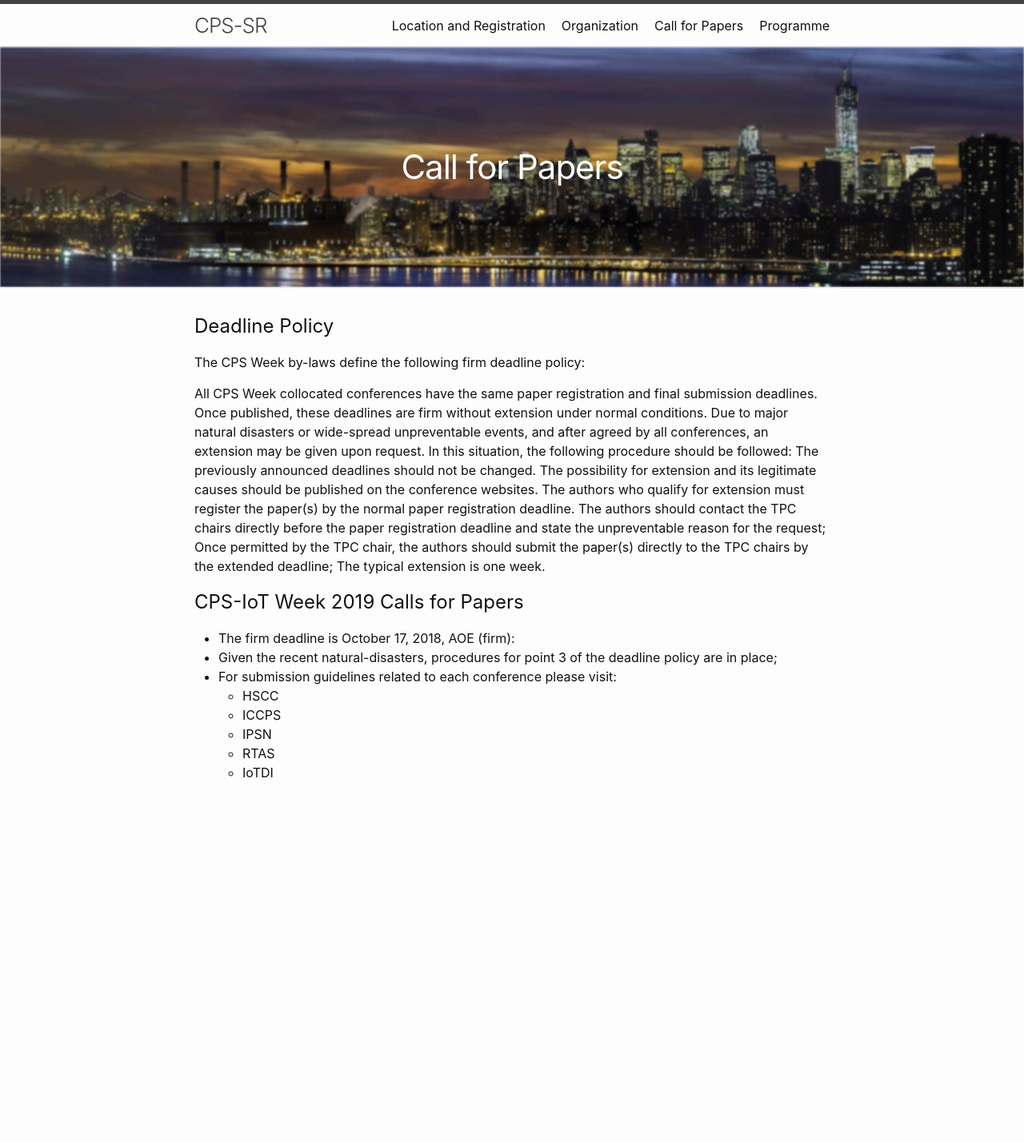
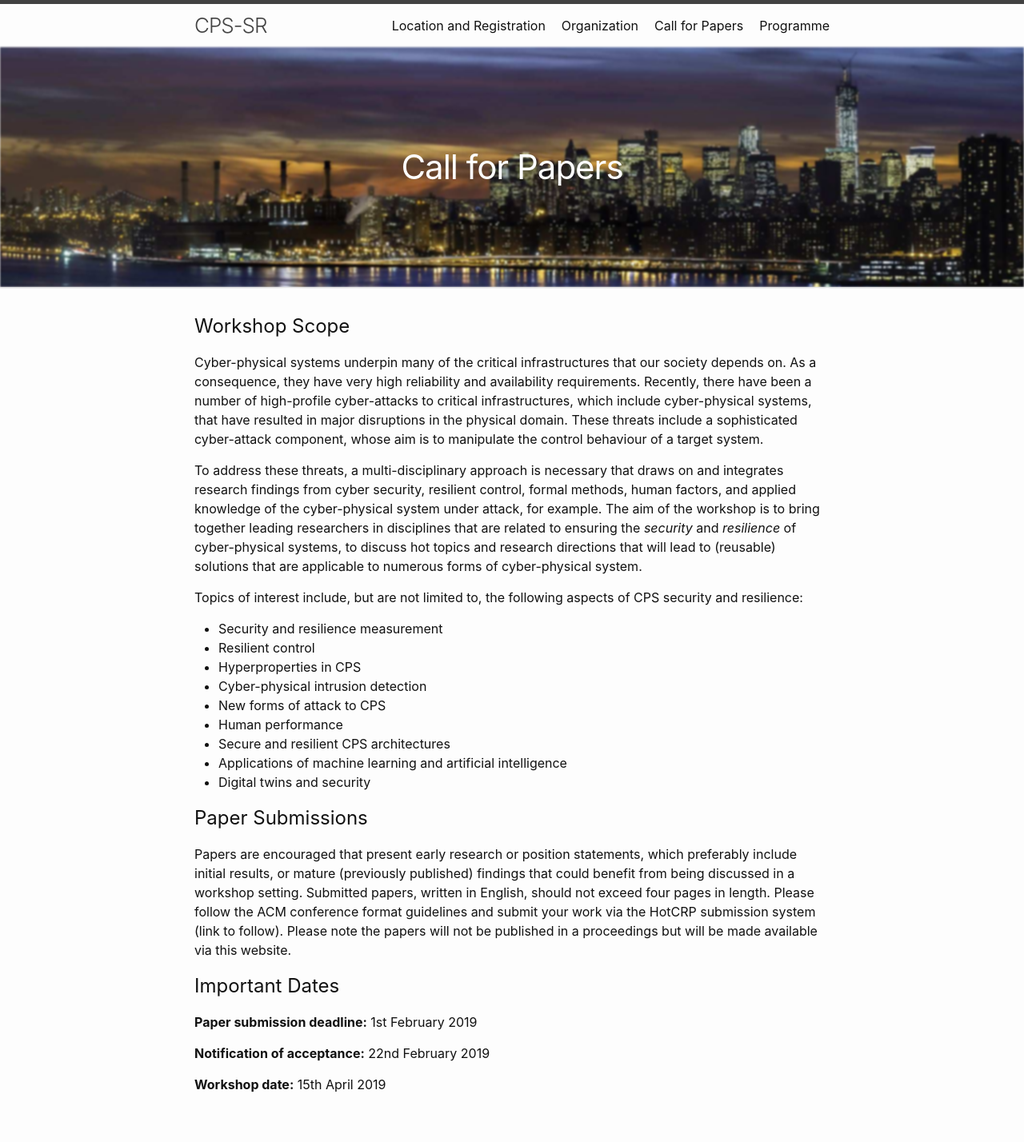
Before and after one commit to ait-csr/cps-sr, a Jekyll site: the page built from papers.md, in a window 1280 px wide. Shown: the whole page at 80% size. Built offline with Jekyll 4.4.1, drawn with Linux system fonts in a browser that asks for light colours; before the commit the page ends 1038 px from its top, so only the background shows below that.

Commit message:
Update the workshop website with quite a few details.

```diff
--- a/papers.md
+++ b/papers.md
@@ -7,26 +7,29 @@ title: Call for Papers
 permalink: /papers/
 ---
 
-# Deadline Policy
-The CPS Week by-laws define the following firm deadline policy:
+# Workshop Scope
+Cyber-physical systems underpin many of the critical infrastructures that our society depends on. As a consequence, they have very high reliability and availability requirements. Recently, there have been a number of high-profile cyber-attacks to critical infrastructures, which include cyber-physical systems, that have resulted in major disruptions in the physical domain. These threats include a sophisticated cyber-attack component, whose aim is to manipulate the control behaviour of a target system.
 
-All CPS Week collocated conferences have the same paper registration and final submission deadlines.
-Once published, these deadlines are firm without extension under normal conditions.
-Due to major natural disasters or wide-spread unpreventable events, and after agreed by all conferences, an extension may be given upon request. In this situation, the following procedure should be followed:
-The previously announced deadlines should not be changed.
-The possibility for extension and its legitimate causes should be published on the conference websites.
-The authors who qualify for extension must register the paper(s) by the normal paper registration deadline.
-The authors should contact the TPC chairs directly before the paper registration deadline and state the unpreventable reason for the request;
-Once permitted by the TPC chair, the authors should submit the paper(s) directly to the TPC chairs by the extended deadline;
-The typical extension is one week.
+To address these threats, a multi-disciplinary approach is necessary that draws on and integrates research findings from cyber security, resilient control, formal methods, human factors, and applied knowledge of the cyber-physical system under attack, for example. The aim of the workshop is to bring together leading researchers in disciplines that are related to ensuring the *security* and *resilience* of cyber-physical systems, to discuss hot topics and research directions that will lead to (reusable) solutions that are applicable to numerous forms of cyber-physical system.
 
+Topics of interest include, but are not limited to, the following aspects of CPS security and resilience:
 
-# CPS-IoT Week 2019 Calls for Papers
-- The firm deadline is October 17, 2018, AOE (firm):
-- Given the recent natural-disasters, procedures for point 3 of the deadline policy are in place;
-- For submission guidelines related to each conference please visit:
-    - HSCC
-    - ICCPS
-    - IPSN
-    - RTAS
-    - IoTDI
+* Security and resilience measurement
+* Resilient control
+* Hyperproperties in CPS
+* Cyber-physical intrusion detection
+* New forms of attack to CPS
+* Human performance
+* Secure and resilient CPS architectures
+* Applications of machine learning and artificial intelligence
+* Digital twins and security
+
+# Paper Submissions
+Papers are encouraged that present early research or position statements, which preferably include initial results, or mature (previously published) findings that could benefit from being discussed in a workshop setting. Submitted papers, written in English, should not exceed four pages in length. Please follow the ACM conference format guidelines and submit your work via the HotCRP submission system (link to follow). Please note the papers will not be published in a proceedings but will be made available via this website.
+
+# Important Dates
+**Paper submission deadline:** 1st February 2019
+
+**Notification of acceptance:** 22nd February 2019
+
+**Workshop date:** 15th April 2019
```
Also changed, not shown: index.md (+2 -0 lines), organization.md (+5 -4 lines), programme.md (+1 -2 lines).
